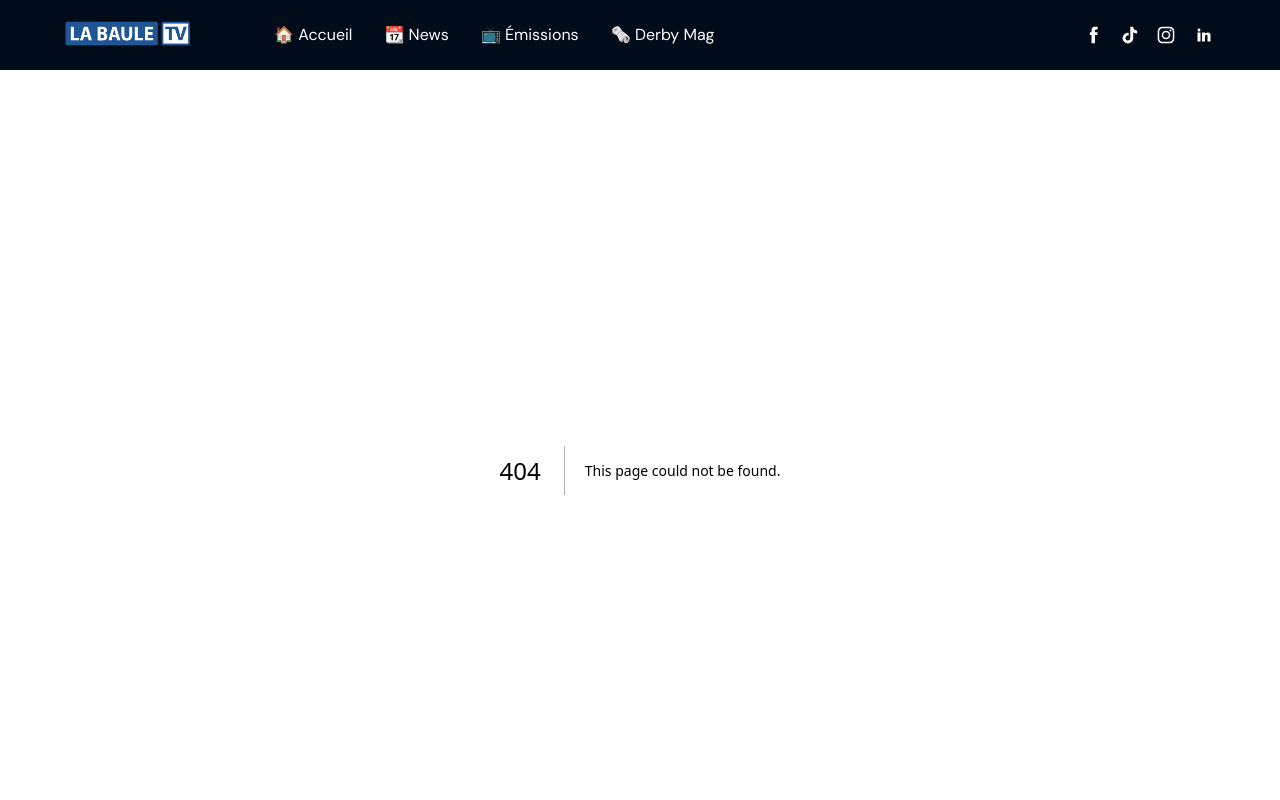
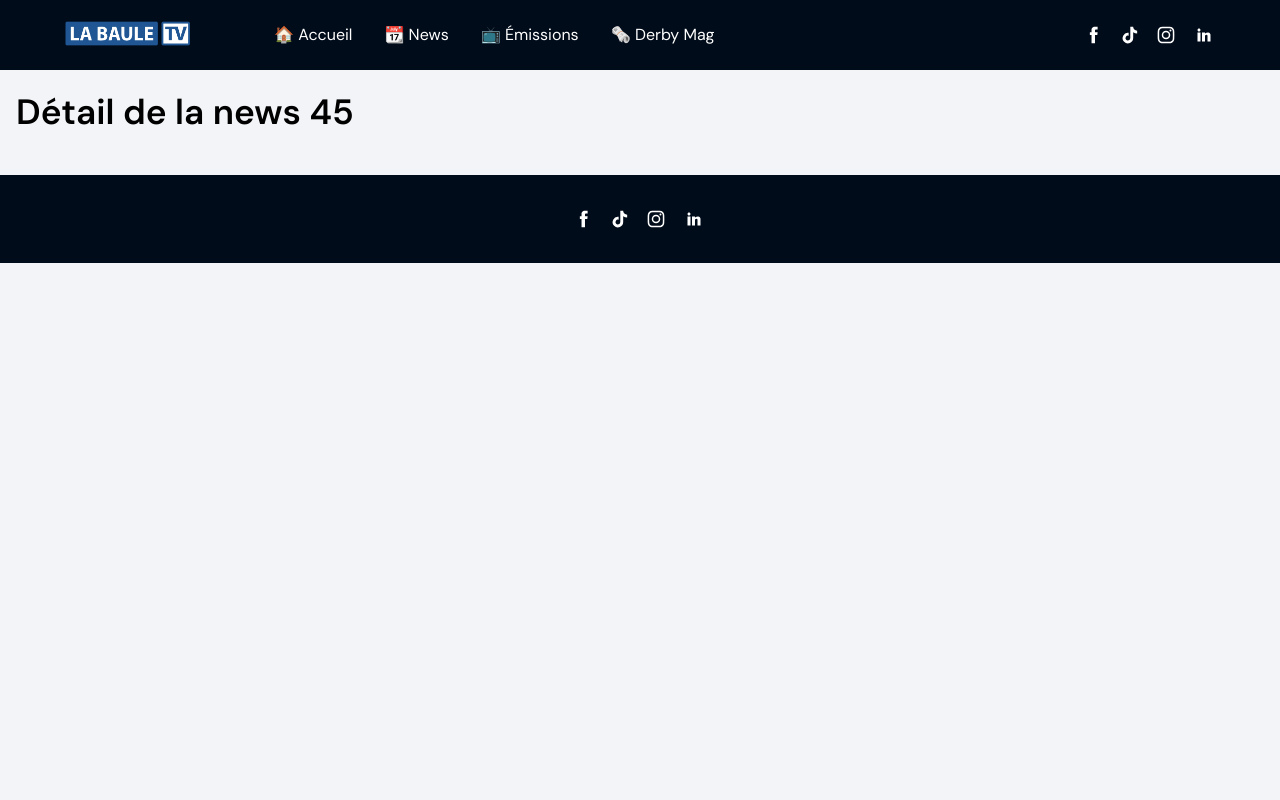
Before and after one commit to Mattplume/lbtv-next, a Next.js app: page /news/45 in a window 1280 px wide. Before the commit this address had no page. Shown: the top 800 px of the page. Built offline with nearby package versions, Linux system fonts and the light colour scheme.

Commit message:
Page id added

```diff
--- /dev/null
+++ b/app/news/[newsId]/page.tsx
@@ -0,0 +1,13 @@
+export default function NewsDetailPage({
+	params,
+}: {
+	params: { newsId: string };
+}) {
+	// Utilise params.newsId pour récupérer les données de la news
+	return (
+		<div className="p-4">
+			<h1>Détail de la news {params.newsId}</h1>
+			{/* Affiche ici le contenu de la news */}
+		</div>
+	);
+}
```
